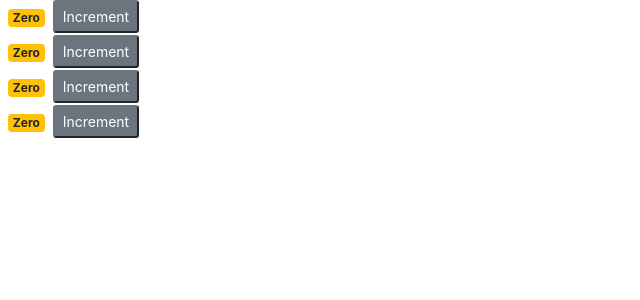
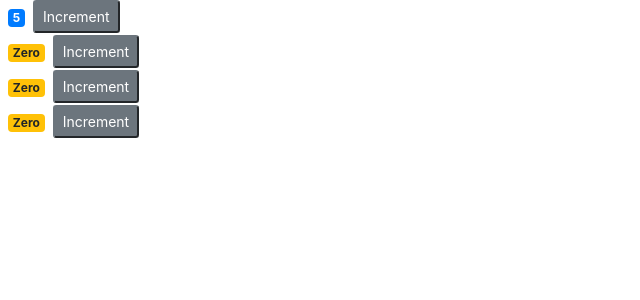
Before and after one commit to jordantroberts/React-Practice, a React (Create React App) app in the folder counter-app/: page / in a window 1280 px wide. Shown: the top 300 px of the page, without its empty margins (0-640 px from the left). Built offline with nearby package versions, Linux system fonts and the light colour scheme.

Commit message:
Using props to initialize counter value

```diff
--- a/counter-app/src/components/counter.jsx
+++ b/counter-app/src/components/counter.jsx
@@ -3,7 +3,7 @@
 class Counter extends Component {
 
 state = {
-    count: 0
+    count: this.props.value
 };
 
 handleIncrement = () => {
--- a/counter-app/src/components/counters.jsx
+++ b/counter-app/src/components/counters.jsx
@@ -5,7 +5,7 @@
 class Counters extends Component {
   state = {
       counters: [
-          {id: 1, value: 0 },
+          {id: 1, value: 5 },
           {id: 2, value: 0 },
           {id: 3, value: 0 },
           {id: 4, value: 0 },
@@ -14,7 +14,8 @@
   render() {
     return (
       <div>
-       {this.state.counters.map(counter => <Counter key={counter.id}/>)}
+       {this.state.counters.map(counter =>
+        <Counter key={counter.id} value={counter.value} selected={true}/>)}
       </div>
     );
   }
```
